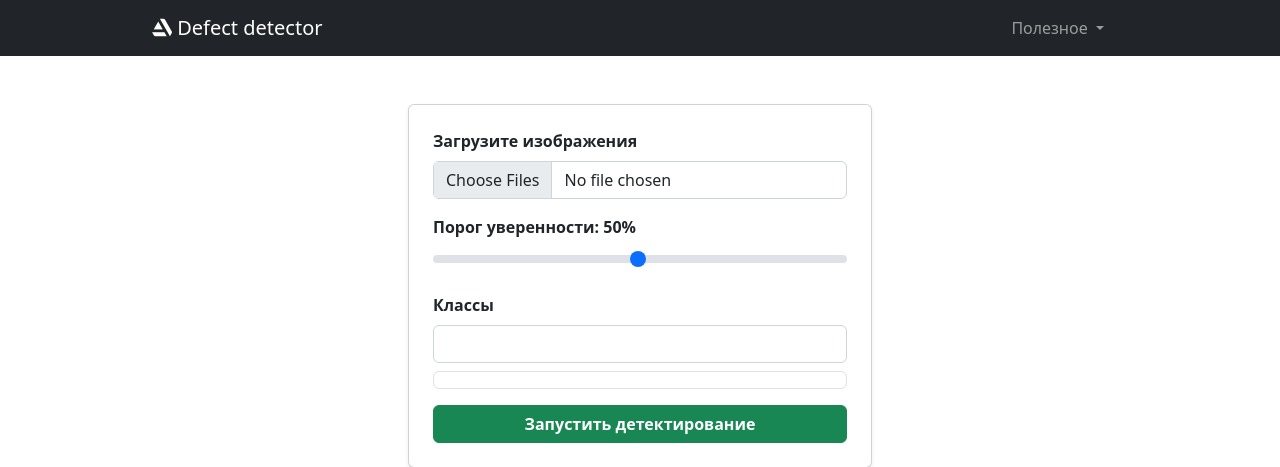
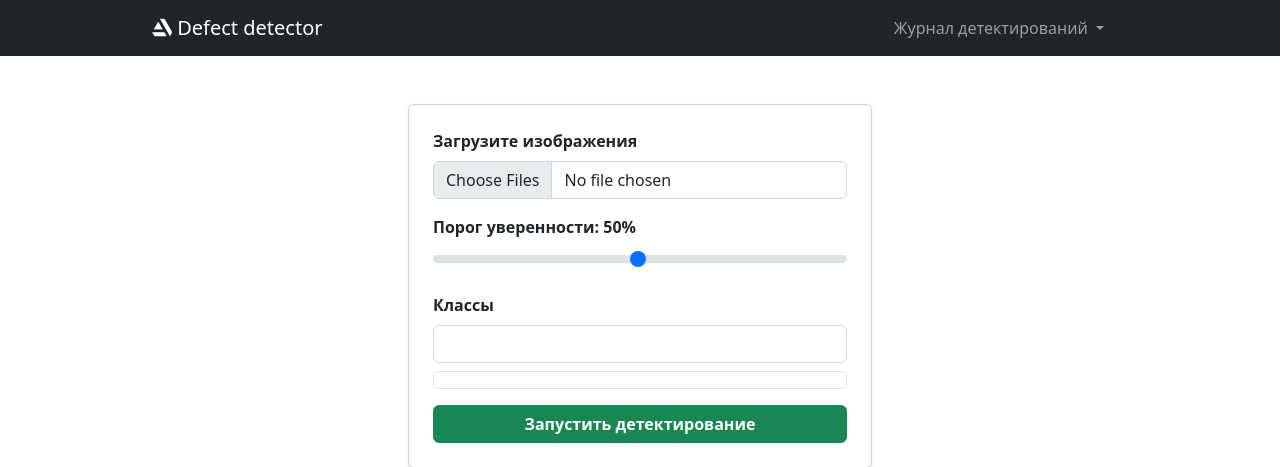
Before and after one commit to Arthicsu/PCB_Defect_Detection_app, a FastAPI app: page / in a window 1280 px wide. Shown: the top 467 px of the page. Run offline with FastAPI, Linux system fonts and the light colour scheme.

Commit message:
- Some bugfixes - Removed Herobrine

```diff
--- a/src/api/routers/log_router.py
+++ b/src/api/routers/log_router.py
@@ -6,16 +6,19 @@ from pathlib import Path
 import json
 
 from src.services.logger import iterfile, remove_file, build_zip
+from src.api.routers.pcb_defect_router import uploads_folder
 
 router = APIRouter(prefix="/tab", tags=["LOGS"])
 templates = Jinja2Templates(directory="templates")
 
 zip_name = "full_detections.zip"
 zip_path = Path("static/logs") / zip_name
-uploads_dir = Path("static/uploads")
 
 log_filename = "detections_logs.json"
 log_path = Path("static/logs") / log_filename
+logs_folder = Path("static/logs")
+logs_folder.mkdir(parents=True, exist_ok=True)
+
 
 @router.get("/logs", response_class=HTMLResponse)
 async def show_logs(request: Request):
@@ -41,9 +44,8 @@ async def download_logs_json():
 async def download_full_zip(background_tasks: BackgroundTasks):
     build_zip(
         zip_path=zip_path,
-        images_dir=uploads_dir,
+        images_dir=uploads_folder,
         log_path=log_path
     )
     background_tasks.add_task(remove_file, zip_path)
-    return StreamingResponse(iterfile(zip_path), media_type="application/zip",
-                             headers={"Content-Disposition": f"attachment; filename={zip_name}"})
+    return StreamingResponse(iterfile(zip_path), media_type="application/zip", headers={"Content-Disposition": f"attachment; filename={zip_name}"})
--- a/src/api/routers/pcb_defect_router.py
+++ b/src/api/routers/pcb_defect_router.py
@@ -18,6 +18,7 @@ templates = Jinja2Templates(directory="templates")
 model_path = "src/models/detect/train6/weights/best.pt"
 classes_path = "src/models/pcb_defect_classes.json"
 uploads_folder = Path("static/uploads")
+uploads_folder.mkdir(parents=True, exist_ok=True)
 
 
 if os.path.exists(model_path) and os.path.exists(classes_path):
--- a/templates/base.html
+++ b/templates/base.html
@@ -23,22 +23,22 @@
                     <ul class="navbar-nav ms-auto">
                         <li class="nav-item dropdown me-3">
                             <a class="nav-link dropdown-toggle" href="#" id="Dropdown" role="button" data-bs-toggle="dropdown" aria-expanded="false">
-                                Полезное
+                                Журнал детектирований
                             </a>
                             <ul class="dropdown-menu dropdown-menu-dark" aria-labelledby="Dropdown">
                                 <li>
                                     <a class="dropdown-item" href="/tab/logs">
-                                        Журнал детектирования
+                                        Просмотреть журнал детектирований
                                     </a>
                                 </li>
                                 <li>
                                     <a class="dropdown-item" href="tab/logs/download/json" target="_blank">
-                                        Скачать логи
+                                        Скачать логи JSON
                                     </a>
                                 </li>
                                 <li>
                                     <a class="dropdown-item" href="tab/logs/download/zip" target="_blank">
-                                        Скачать полный архив детектирования
+                                        Скачать полный ZIP-архив детектирований
                                     </a>
                                 </li>
                             </ul>
```
Also changed, not shown: 1 other file.
